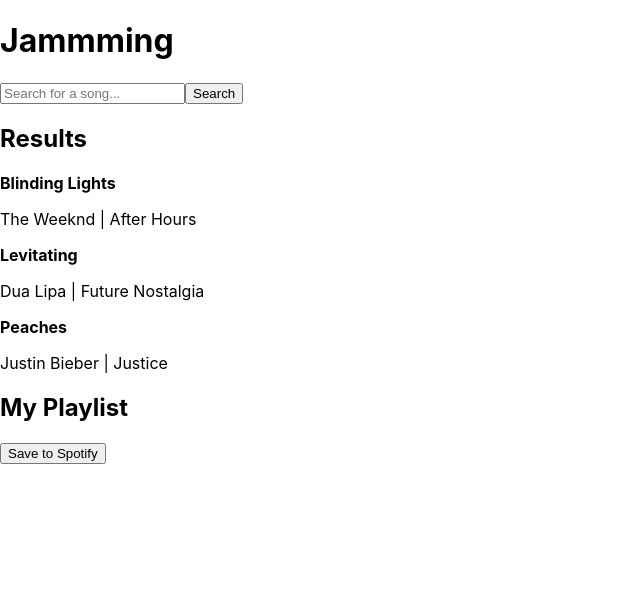
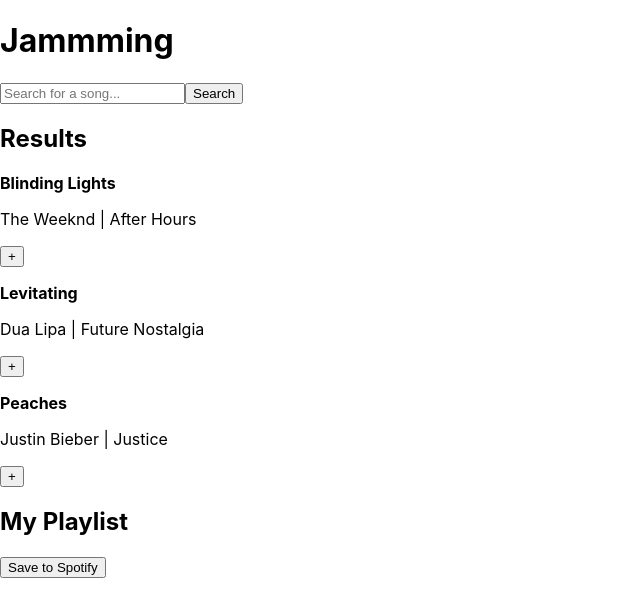
Before and after one commit to ShyLee873/jammming, a React (Create React App) app: page / in a window 1280 px wide. Shown: the top 616 px of the page, without its empty margins (0-640 px from the left). Built offline with nearby package versions, Linux system fonts and the light colour scheme.

Commit message:
Implement add songs to playlist

```diff
--- a/src/App.js
+++ b/src/App.js
@@ -29,16 +29,20 @@
   const [playlistName, setPlaylistName] = useState("My Playlist");
   const [playlistTracks, setPlaylistTracks] = useState([]);
 
+  const addTrack = (track) => {
+    // Prevent duplicates
+    if (playlistTracks.find(savedTrack => savedTrack.id === track.id)) return;
+
+    setPlaylistTracks([...playlistTracks, track]);
+  };
+
   return (
     <div>
       <h1>Jammming</h1>
       <SearchBar />
       <div className="app-content">
-        <SearchResults tracks={mockTracks} />
-        <Playlist
-          playlistName={playlistName}
-          playlistTracks={playlistTracks}
-        />
+        <SearchResults tracks={mockTracks} onAdd={addTrack} />
+        <Playlist playlistName={playlistName} playlistTracks={playlistTracks} />
       </div>
     </div>
   );
--- a/src/components/SearchResults.js
+++ b/src/components/SearchResults.js
@@ -1,11 +1,11 @@
 import React from 'react';
 import TrackList from './TrackList';
 
-function SearchResults({ tracks }) {
+function SearchResults({ tracks, onAdd }) {
   return (
     <div>
       <h2>Results</h2>
-      <TrackList tracks={tracks} />
+      <TrackList tracks={tracks} onAdd={onAdd} />
     </div>
   );
 }
--- a/src/components/Track.js
+++ b/src/components/Track.js
@@ -1,10 +1,11 @@
 import React from 'react';
 
-function Track({ name, artist, album }) {
+function Track({ name, artist, album, onAdd, track }) {
   return (
     <div>
       <p><strong>{name}</strong></p>
       <p>{artist} | {album}</p>
+      <button onClick={() => onAdd(track)}>+</button>
     </div>
   );
 }
--- a/src/components/Tracklist.js
+++ b/src/components/Tracklist.js
@@ -1,7 +1,7 @@
 import React from 'react';
 import Track from './Track';
 
-function TrackList({ tracks }) {
+function TrackList({ tracks = [], onAdd }) {
   return (
     <div>
       {tracks.map(track => (
@@ -10,6 +10,8 @@
           name={track.name}
           artist={track.artist}
           album={track.album}
+          onAdd={onAdd}
+          track={track}
         />
       ))}
     </div>
```
